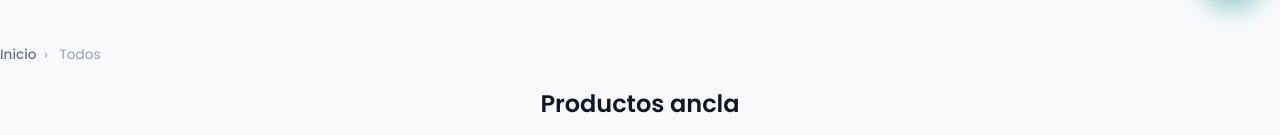
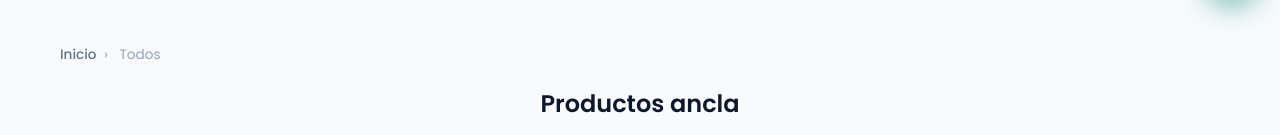
Before and after one commit to SFC2025/maquiladoras, a plain HTML site: page index.html in a window 1280 px wide. Shown: the part 785-920 px from the top of the page. Drawn offline with Linux system fonts and the light colour scheme.

Commit message:
fix: alinear breadcrumbs dentro del ancho del contenedor

```diff
--- a/style.css
+++ b/style.css
@@ -996,9 +996,11 @@ body {
 }
 
 .breadcrumbs {
-  color: #94a3b8; /* gris claro, menos protagonista */
-  font-size: 0.85rem; /* más chico que el texto normal */
-  margin-bottom: 12px; /* un poco más de aire */
+  color: #94a3b8;
+  font-size: 0.85rem;
+  margin: 0 auto 12px;     /* centra el bloque */
+  max-width: 1200px;       /* mismo ancho que .container */
+  padding: 0 20px;         /* mismo padding que .container */
 }
 
 .breadcrumbs a {
```
